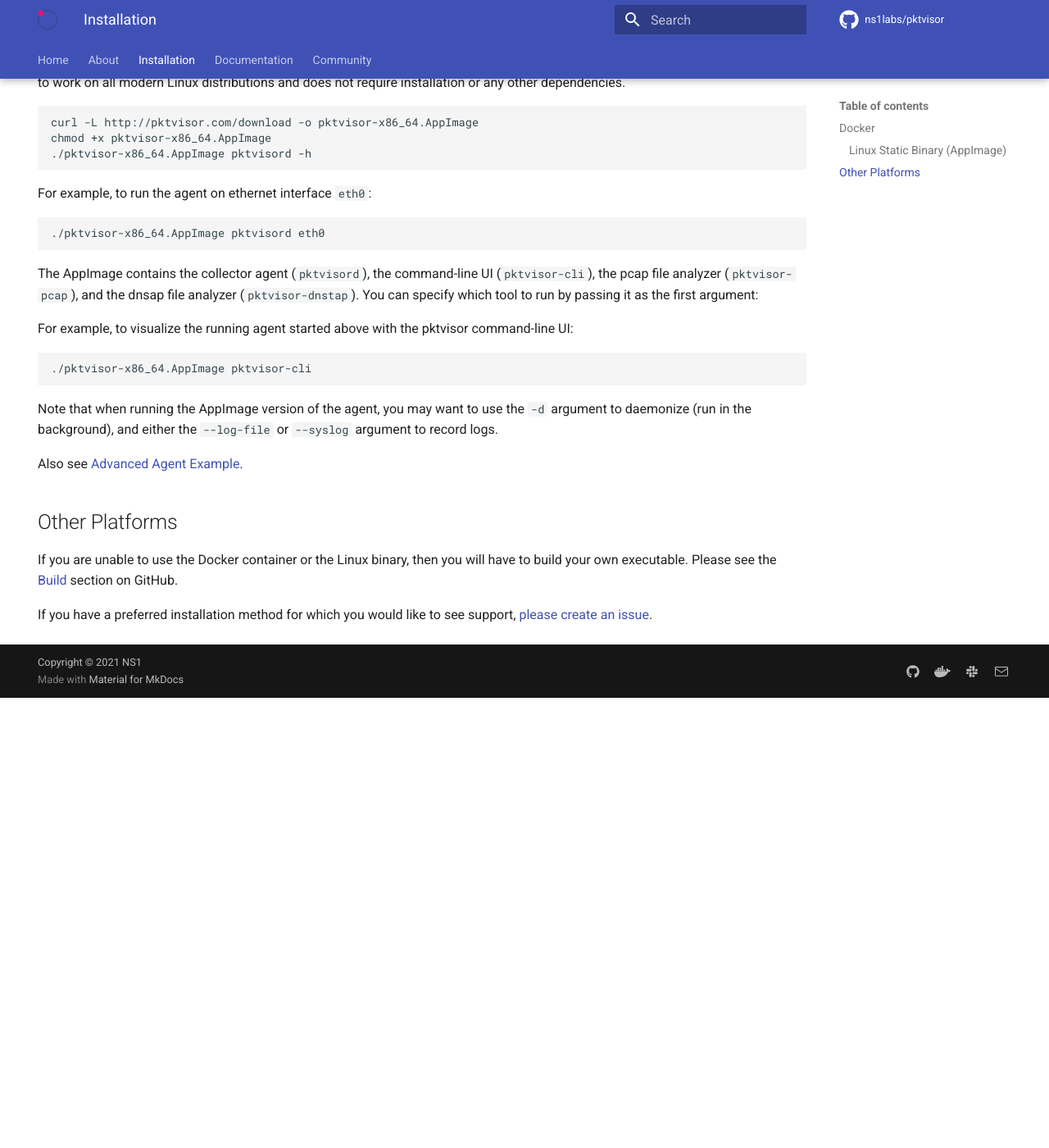
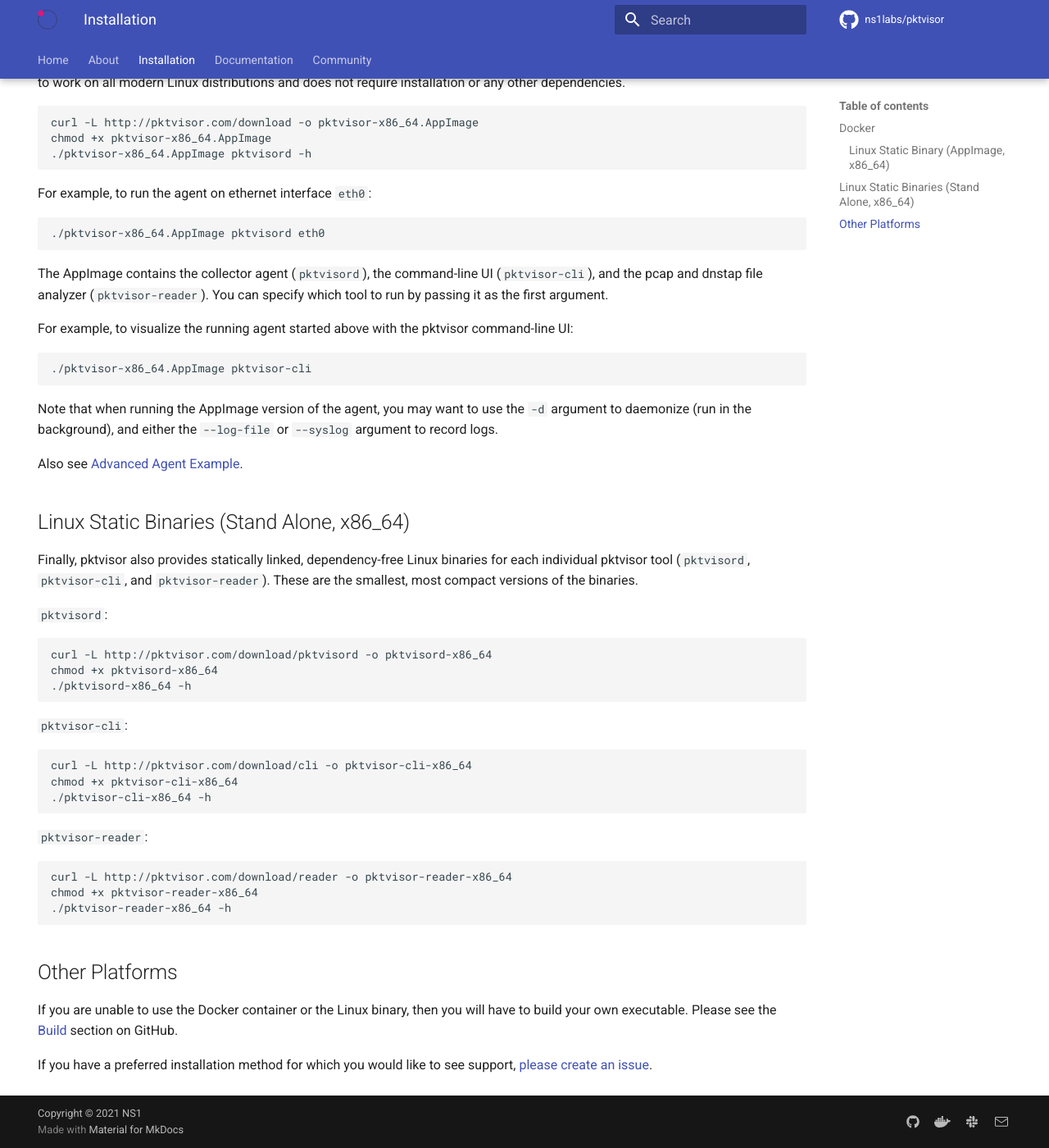
Before and after one commit to orb-community/pktvisor-website, an MkDocs documentation site: the page built from docs/install.md, in a window 1280 px wide and 1400 px high, scrolled down 981 px. Shown: the whole window at 82% size. Built offline with MkDocs 1.6.1 and Material for MkDocs 9.7.7, drawn with Linux system fonts in a browser that asks for light colours; comment, search, counter and statistics services are not loaded; before the commit the page ends 1832 px from its top, so only the background shows below that.

Commit message:
linux binaries section added, updates from readme

````diff
--- a/docs/install.md
+++ b/docs/install.md
@@ -33,10 +33,9 @@
 
 After the agent is running, you can observe results locally with the included command-line UI. This command will run the UI (`pktvisor-cli`) in the foreground and exit after pressing `Ctrl+C`. It connects to the running agent locally using the built-in [REST API](https://app.swaggerhub.com/apis/ns1labs/pktvisor/3.0.0-oas3).
 
-### Linux Static Binary (AppImage)
+### Linux Static Binary (AppImage, x86_64)
 
-You may also use the Linux static binary, built with [AppImage](https://appimage.org/), which is available for
-download [on the Releases page](https://github.com/ns1labs/pktvisor/releases). It is designed to work on all modern Linux distributions and does not require installation or any other dependencies.
+You may also use the Linux static binary, built with [AppImage](https://appimage.org/), which is available for download [on the Releases page](https://github.com/ns1labs/pktvisor/releases). It is designed to work on all modern Linux distributions and does not require installation or any other dependencies.
 
 ```shell
 curl -L http://pktvisor.com/download -o pktvisor-x86_64.AppImage
@@ -50,8 +49,7 @@
 ./pktvisor-x86_64.AppImage pktvisord eth0
 ```
 
-The AppImage contains the collector agent (`pktvisord`), the command-line UI (`pktvisor-cli`), the pcap file
-analyzer (`pktvisor-pcap`), and the dnsap file analyzer (`pktvisor-dnstap`). You can specify which tool to run by passing it as the first argument:
+The AppImage contains the collector agent (`pktvisord`), the command-line UI (`pktvisor-cli`), and the pcap and dnstap file analyzer (`pktvisor-reader`). You can specify which tool to run by passing it as the first argument.
 
 For example, to visualize the running agent started above with the pktvisor command-line UI:
 
@@ -63,6 +61,31 @@
 
 Also see [Advanced Agent Example](https://pktvisor.dev/docs/#advanced-agent-example).
 
+## Linux Static Binaries (Stand Alone, x86_64)
+Finally, pktvisor also provides statically linked, dependency-free Linux binaries for each individual pktvisor tool (`pktvisord`, `pktvisor-cli`, and `pktvisor-reader`). These are the smallest, most compact versions of the binaries.
+
+`pktvisord`:
+```shell
+curl -L http://pktvisor.com/download/pktvisord -o pktvisord-x86_64
+chmod +x pktvisord-x86_64
+./pktvisord-x86_64 -h
+```
+
+`pktvisor-cli`:
+```shell
+curl -L http://pktvisor.com/download/cli -o pktvisor-cli-x86_64
+chmod +x pktvisor-cli-x86_64
+./pktvisor-cli-x86_64 -h
+```
+
+`pktvisor-reader`:
+```shell
+curl -L http://pktvisor.com/download/reader -o pktvisor-reader-x86_64
+chmod +x pktvisor-reader-x86_64
+./pktvisor-reader-x86_64 -h
+```
+
+
 ## Other Platforms
 
 If you are unable to use the Docker container or the Linux binary, then you will have to build your own executable. Please see the [Build](https://github.com/ns1labs/pktvisor#build) section on GitHub.
````
